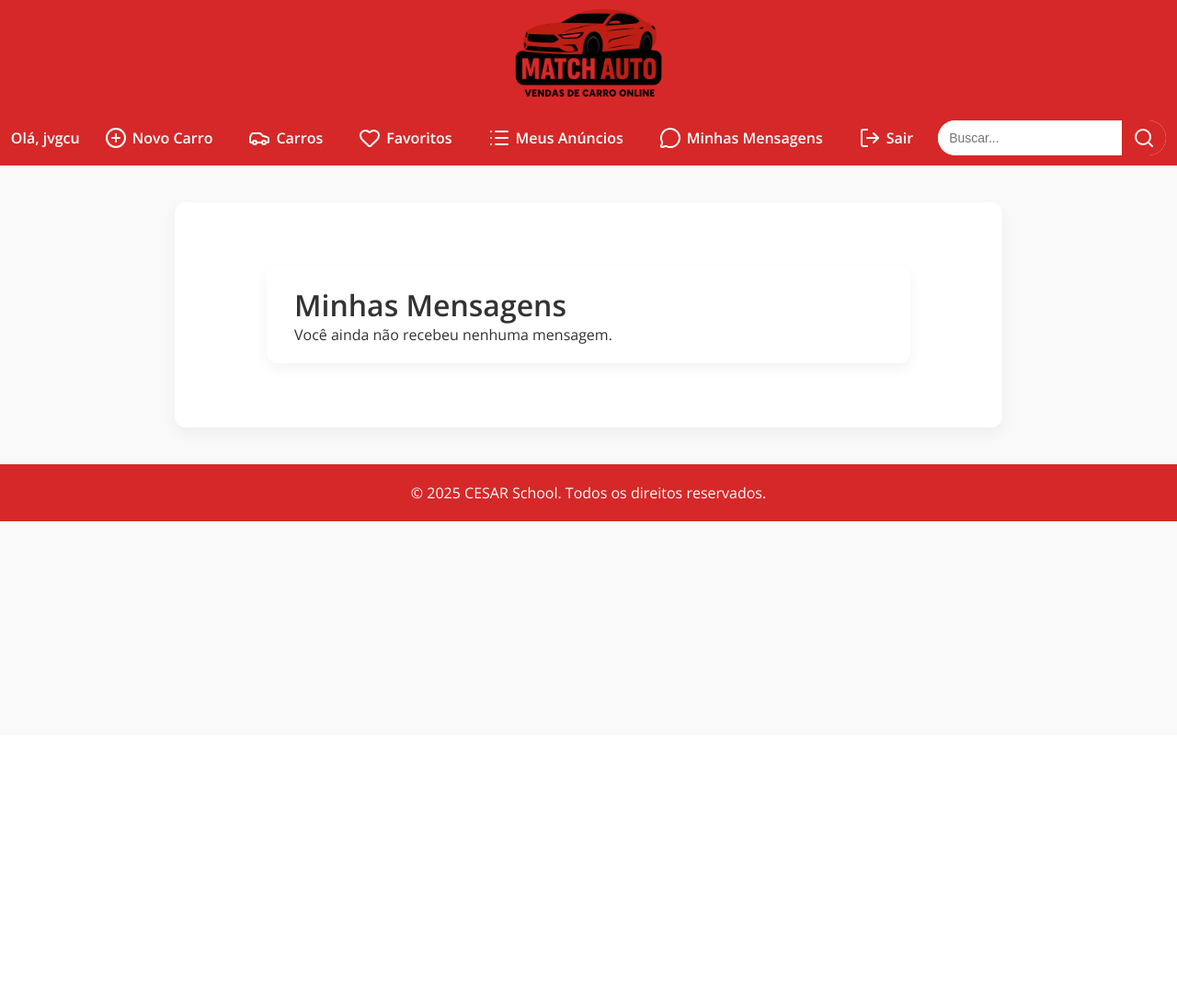
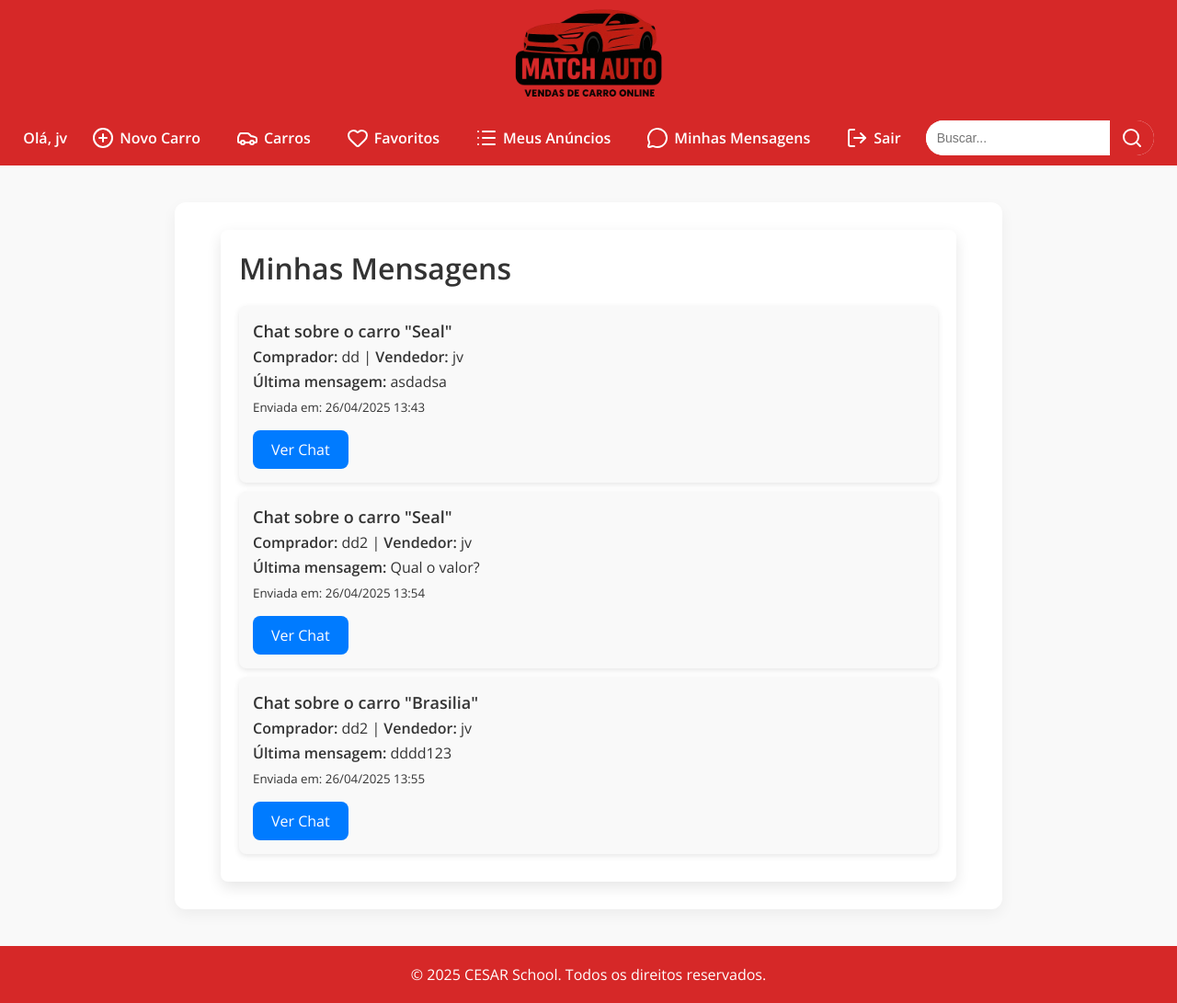
Before and after one commit to joaovictorgcu/projeto_django_fds, a Django app: page /interacoes/mensagens/ in a window 1280 px wide. Shown: the whole page at 92% size. Before the commit the page ends 567 px from the top, so only its background shows below. Run offline with Django 5.2, Linux system fonts and the light colour scheme; a user stored in the database is signed in; data comes from the database, SQL or seed files in the repository.

Commit message:
Adicionando a opcionalidade de Chat entre as partes (vendedor/comprador). DEPOIS DE MUITO ESFORÇO.

```diff
--- a/interacoes/models.py
+++ b/interacoes/models.py
@@ -21,13 +21,39 @@ class Comentario(models.Model):
 
 
 
+class Conversa(models.Model):
+    carro = models.ForeignKey(Car, on_delete=models.CASCADE)
+    comprador = models.ForeignKey(User, on_delete=models.CASCADE, related_name='comprador_conversas')
+    vendedor = models.ForeignKey(User, on_delete=models.CASCADE, related_name='vendedor_conversas')
+    ultima_mensagem = models.DateTimeField(auto_now=True)
+
+    def __str__(self):
+        return f"{self.comprador.username} - {self.carro.model}"
+
 class Mensagem(models.Model):
-    remetente = models.ForeignKey(User, on_delete=models.CASCADE, related_name='mensagens_enviadas')
-    destinatario = models.ForeignKey(User, on_delete=models.CASCADE, related_name='mensagens_recebidas')
-    carro = models.ForeignKey(Car, null=True, blank=True, on_delete=models.SET_NULL)
+    conversa = models.ForeignKey(Conversa, on_delete=models.CASCADE, null=True, blank=True)  # Permite valor nulo
+    remetente = models.ForeignKey(User, on_delete=models.CASCADE)
     conteudo = models.TextField()
     data_envio = models.DateTimeField(auto_now_add=True)
 
+    def __str__(self):
+        return f"Mensagem de {self.remetente.username} em {self.data_envio}"
+
+
+class Chat(models.Model):
+    car = models.ForeignKey(Car, related_name='chats', on_delete=models.CASCADE)
+    comprador = models.ForeignKey(User, related_name='comprador_chats', on_delete=models.CASCADE)
+    vendedor = models.ForeignKey(User, related_name='vendedor_chats', on_delete=models.CASCADE)
+    created_at = models.DateTimeField(auto_now_add=True)
 
     def __str__(self):
-        return f'Mensagem de {self.remetente} para {self.destinatario} sobre {self.carro}'
+        return f'Chat entre {self.comprador.username} e {self.vendedor.username} sobre {self.car.model}'
+
+class Message(models.Model):
+    chat = models.ForeignKey(Chat, related_name='messages', on_delete=models.CASCADE)
+    sender = models.ForeignKey(User, related_name='messages_sent', on_delete=models.CASCADE)
+    text = models.TextField()
+    created_at = models.DateTimeField(auto_now_add=True)
+
+    def __str__(self):
+        return f'Mensagem de {self.sender.username} em {self.created_at}'
--- a/interacoes/templates/minhas_mensagens.html
+++ b/interacoes/templates/minhas_mensagens.html
@@ -5,51 +5,68 @@
 {% block content %}
   <div class="mensagens-container">
     <h1>Minhas Mensagens</h1>
-    {% if mensagens %}
-      <ul class="mensagens-lista">
-        {% for mensagem in mensagens %}
-          <li>
-            <strong>De:</strong> {{ mensagem.remetente.username }}<br>
-            {% if mensagem.carro %}
-              <strong>Carro:</strong> <a href="{% url 'detalhes_carro' mensagem.carro.id %}">{{ mensagem.carro.model }}</a><br>
-            {% else %}
-              <strong>Carro:</strong> Não disponível<br>
-            {% endif %}
-            <strong>Mensagem:</strong><br> {{ mensagem.conteudo }}<br>
-            <span class="mensagem-data">{{ mensagem.data_envio|date:"d/m/Y H:i" }}</span>
-          </li>
+
+    {% if chats_com_mensagens %}
+      <div class="chats-list">
+        {% for chat_item in chats_com_mensagens %}
+          <div class="chat-item">
+            <h3>Chat sobre o carro "{{ chat_item.chat.car.model }}"</h3>
+            <p><strong>Comprador:</strong> {{ chat_item.chat.comprador.username }} |
+               <strong>Vendedor:</strong> {{ chat_item.chat.vendedor.username }}</p>
+            <p><strong>Última mensagem:</strong> {{ chat_item.last_message.text }}</p>
+            <p><small>Enviada em: {{ chat_item.last_message.created_at|date:"d/m/Y H:i" }}</small></p>
+            <a href="{% url 'chat_detail' chat_item.chat.id %}" class="btn-chat">Ver Chat</a>
+          </div>
         {% endfor %}
-      </ul>
+      </div>
     {% else %}
-      <p>Você ainda não recebeu nenhuma mensagem.</p>
+      <p>Você não tem chats.</p>
     {% endif %}
   </div>
 
   <style>
     .mensagens-container {
-      max-width: 700px;
-      margin: 40px auto;
-      background: #fff;
-      padding: 20px 30px;
-      border-radius: 12px;
-      box-shadow: 0 6px 16px rgba(0, 0, 0, 0.05);
+      max-width: 800px;
+      margin: 0 auto;
+      padding: 20px;
+      background-color: #fff;
+      border-radius: 8px;
+      box-shadow: 0 6px 16px rgba(0, 0, 0, 0.1);
     }
-    .mensagens-lista {
-      list-style: none;
-      padding: 0;
+
+    .chats-list {
+      margin-top: 20px;
     }
-    .mensagens-lista li {
-      background: #f9f9f9;
+
+    .chat-item {
+      background-color: #f9f9f9;
+      padding: 15px;
+      margin-bottom: 10px;
       border-radius: 8px;
-      padding: 15px;
-      margin-bottom: 12px;
-      box-shadow: 0 2px 4px rgba(0,0,0,0.05);
+      box-shadow: 0 2px 6px rgba(0, 0, 0, 0.1);
     }
-    .mensagem-data {
-      display: block;
-      font-size: 12px;
-      color: #777;
-      margin-top: 8px;
+
+    .chat-item h3 {
+      font-size: 18px;
+      margin-bottom: 5px;
+    }
+
+    .chat-item p {
+      margin: 5px 0;
+    }
+
+    .btn-chat {
+      display: inline-block;
+      margin-top: 10px;
+      background-color: #007bff;
+      color: white;
+      padding: 10px 20px;
+      border-radius: 8px;
+      text-decoration: none;
+    }
+
+    .btn-chat:hover {
+      background-color: #0056b3;
     }
   </style>
 {% endblock %}
--- a/interacoes/urls.py
+++ b/interacoes/urls.py
@@ -20,7 +20,10 @@ urlpatterns = [
     path('carro/<int:carro_id>/enviar_mensagem/', views.enviar_mensagem, name='enviar_mensagem'),
     path("mensagens/", views.minhas_mensagens, name="minhas_mensagens"),
     path("mensagem/enviar/<int:carro_id>/", views.enviar_mensagem, name="enviar_mensagem"),
+    path('chat/<int:chat_id>/', views.chat_detail, name='chat_detail'),
+    path('iniciar-chat/<int:carro_id>/', views.iniciar_chat, name='iniciar_chat'),
 ]
+
 
 if settings.DEBUG:
     urlpatterns += static(settings.MEDIA_URL, document_root=settings.MEDIA_ROOT)
--- a/interacoes/views.py
+++ b/interacoes/views.py
@@ -3,13 +3,13 @@ from interacoes.models import Favorito
 from cars.models import Car
 from django.contrib.auth.decorators import login_required
 from django.shortcuts import render, get_object_or_404, redirect
-from .models import Comentario, Mensagem
+from .models import Comentario, Mensagem, Conversa
 from django.contrib.auth.decorators import login_required
 from django.shortcuts import render
 from django.contrib import messages
 from cars.models import Car, CarRating
 from django.contrib.auth.decorators import login_required
-from django.db.models import Avg
+from django.db.models import Avg, Q
 
 def detalhes_carro(request, carro_id):
     carro = get_object_or_404(Car, id=carro_id)
@@ -42,7 +42,7 @@ def lista_favoritos(request):
 
 from django.shortcuts import render, get_object_or_404
 from django.http import JsonResponse
-from .models import Comentario
+from .models import Comentario, Message, Chat
 from cars.models import Car,Brand  # certifique-se que está importando o modelo certo
 
 def detalhes_carro(request, carro_id):
@@ -170,7 +170,69 @@ def enviar_mensagem(request, carro_id):
 
 
 @login_required
+def lista_conversas(request):
+    conversas = Conversa.objects.filter(Q(comprador=request.user) | Q(vendedor=request.user)).order_by('-ultima_mensagem')
+
+    if not conversas:
+        mensagens = 'Você ainda não tem conversas.'
+    else:
+        mensagens = None
+
+    return render(request, 'chat.html', {'conversas': conversas, 'mensagens': mensagens})
+@login_required
+def iniciar_chat(request, carro_id):
+    carro = Car.objects.get(id=carro_id)
+    vendedor = carro.usuario
+
+    # Verifica se o usuário já tem um chat com o vendedor para este carro
+    chat, created = Chat.objects.get_or_create(
+        car=carro,
+        comprador=request.user,
+        vendedor=vendedor
+    )
+
+    if created:
+        # Se o chat foi criado, você pode adicionar uma mensagem de boas-vindas
+        Message.objects.create(
+            chat=chat,
+            sender=request.user,
+            text="Olá, gostaria de saber mais sobre o carro!"
+        )
+
+    # Redireciona o usuário para a página de chat
+    return redirect('chat_detail', chat_id=chat.id)
+
+@login_required
+def chat_detail(request, chat_id):
+    chat = get_object_or_404(Chat, id=chat_id)
+
+    if request.method == 'POST':
+        message_text = request.POST.get('message_text')  # Usando .get() para garantir que não cause erro caso o campo não exista
+        # Cria a nova mensagem
+        Message.objects.create(
+            chat=chat,
+            sender=request.user,
+            text=message_text
+        )
+        # Redireciona para o chat com a nova mensagem
+        return redirect('chat_detail', chat_id=chat.id)
+
+    # Buscar todas as mensagens do chat
+    messages = chat.messages.order_by('created_at')
+
+    return render(request, 'chat_detail.html', {'chat': chat, 'messages': messages})
+@login_required
 def minhas_mensagens(request):
-    mensagens = Mensagem.objects.filter(destinatario=request.user).select_related('carro').order_by("-data_envio")
-    mensagens = [m for m in mensagens if m.carro is not None]
-    return render(request, "minhas_mensagens.html", {"mensagens": mensagens})
+    # Pegar os chats onde o usuário é o comprador ou vendedor
+    chats = Chat.objects.filter(comprador=request.user) | Chat.objects.filter(vendedor=request.user)
+
+    # Buscar as últimas mensagens de cada chat
+    chats_com_mensagens = []
+    for chat in chats:
+        last_message = chat.messages.order_by('-created_at').first()  # Obtem a última mensagem
+        chats_com_mensagens.append({
+            'chat': chat,
+            'last_message': last_message
+        })
+
+    return render(request, 'minhas_mensagens.html', {'chats_com_mensagens': chats_com_mensagens})
```
Also changed, not shown: MATCHAUTOS/settings.py (+6 -2 lines), interacoes/templates/chat_detail.html (added, +76 -0 lines), interacoes/templates/detalhes_carro.html (+7 -31 lines), interacoes/templates/meus_anuncios.html (+17 -7 lines), db.sqlite3, interacoes/migrations/0006_remove_mensagem_carro_remove_mensagem_destinatario_and_more.py (added), interacoes/migrations/0007_alter_mensagem_conversa.py (added), interacoes/migrations/0008_auto_20250426_1250.py (added), interacoes/migrations/0009_chat_message.py (added), media/cars/BYD_SEAL_825_KW_ELETRICO_AWD_37948509430942860_DNDizkR.webp (added), media/cars/BYD_SEAL_825_KW_ELETRICO_AWD_37948509430942860_jyFogc6.webp (added), media/cars/brasilia.webp (added).
